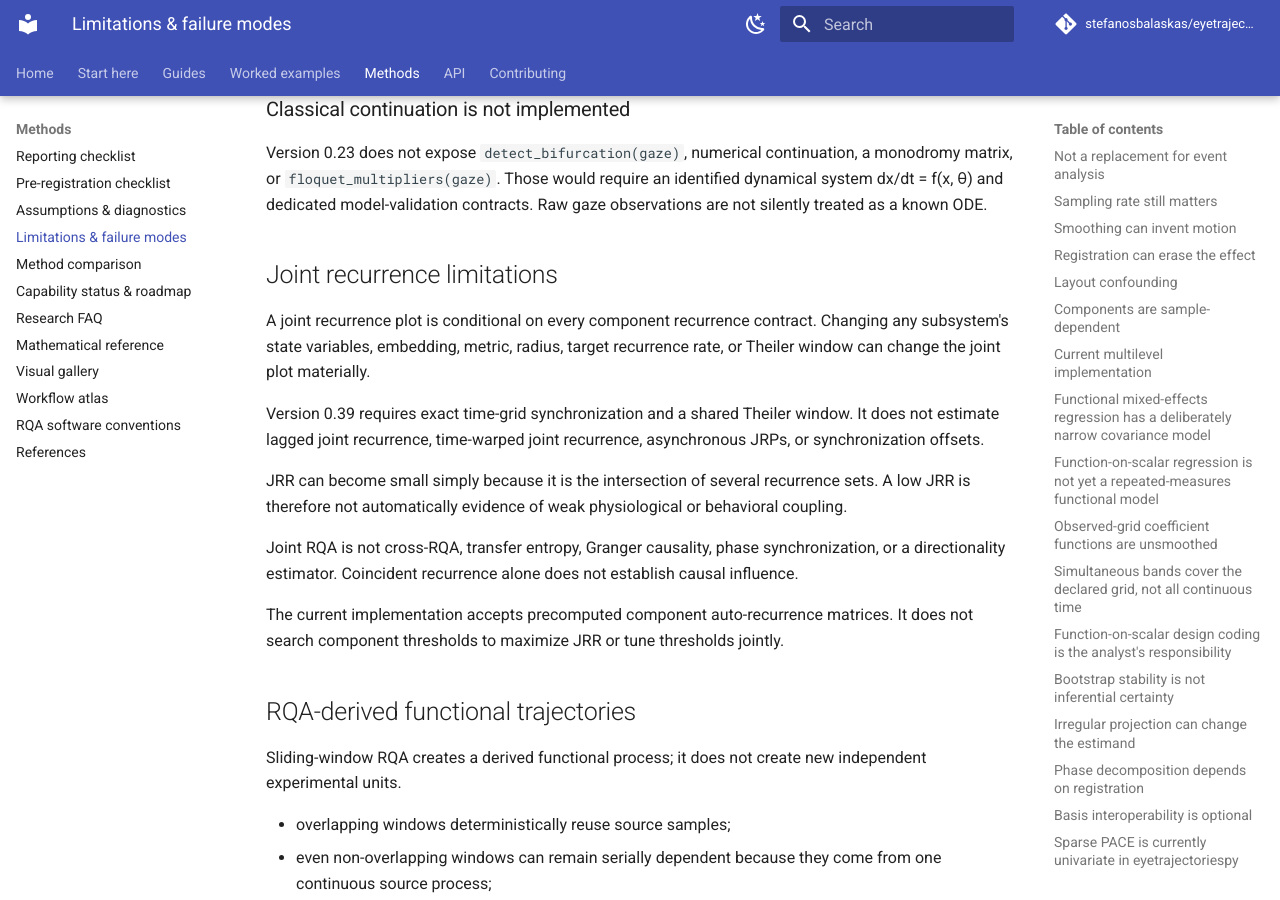
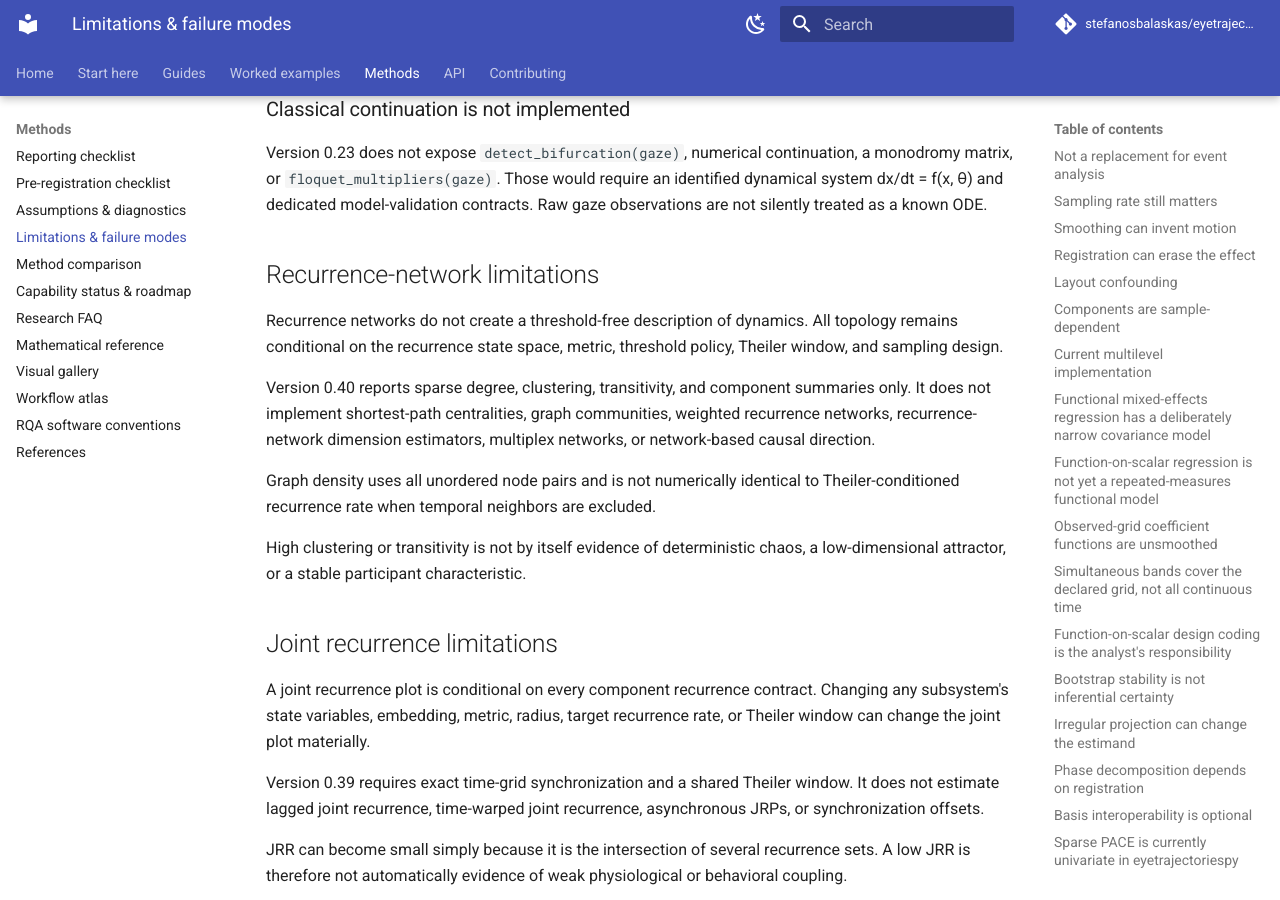
Before and after one commit to stefanosbalaskas/eyetrajectoriespy, an MkDocs documentation site: the page built from docs/methods/limitations.md, in a window 1280 px wide and 900 px high, scrolled down 18210 px. Built offline with MkDocs 1.6.1 and Material for MkDocs 9.7.7, drawn with Linux system fonts in a browser that asks for light colours; comment, search, counter and statistics services are not loaded.

Commit message:
Add recurrence network limitations

```diff
--- a/docs/methods/limitations.md
+++ b/docs/methods/limitations.md
@@ -499,6 +499,23 @@ The eigenvalues of that fitted Jacobian are **not Floquet multipliers**. Classic
 ### Classical continuation is not implemented
 
 Version 0.23 does not expose `detect_bifurcation(gaze)`, numerical continuation, a monodromy matrix, or `floquet_multipliers(gaze)`. Those would require an identified dynamical system dx/dt = f(x, θ) and dedicated model-validation contracts. Raw gaze observations are not silently treated as a known ODE.
+## Recurrence-network limitations
+
+Recurrence networks do not create a threshold-free description of dynamics.
+All topology remains conditional on the recurrence state space, metric,
+threshold policy, Theiler window, and sampling design.
+
+Version 0.40 reports sparse degree, clustering, transitivity, and component
+summaries only. It does not implement shortest-path centralities, graph
+communities, weighted recurrence networks, recurrence-network dimension
+estimators, multiplex networks, or network-based causal direction.
+
+Graph density uses all unordered node pairs and is not numerically identical
+to Theiler-conditioned recurrence rate when temporal neighbors are excluded.
+
+High clustering or transitivity is not by itself evidence of deterministic
+chaos, a low-dimensional attractor, or a stable participant characteristic.
+
 ## Joint recurrence limitations
 
 A joint recurrence plot is conditional on every component recurrence contract.
```
